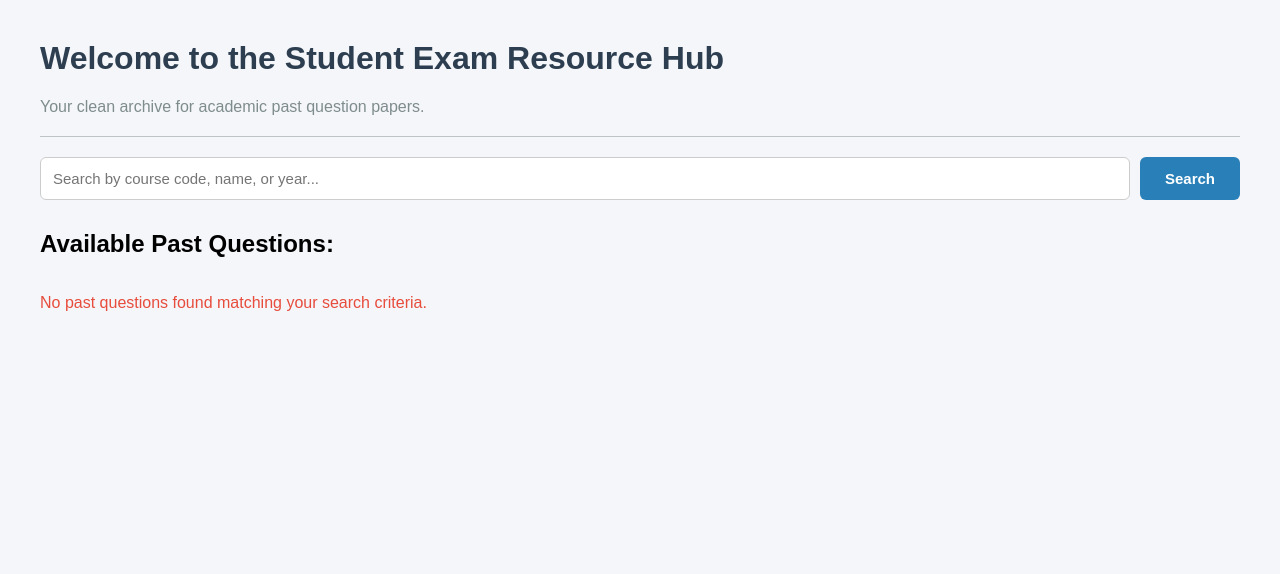
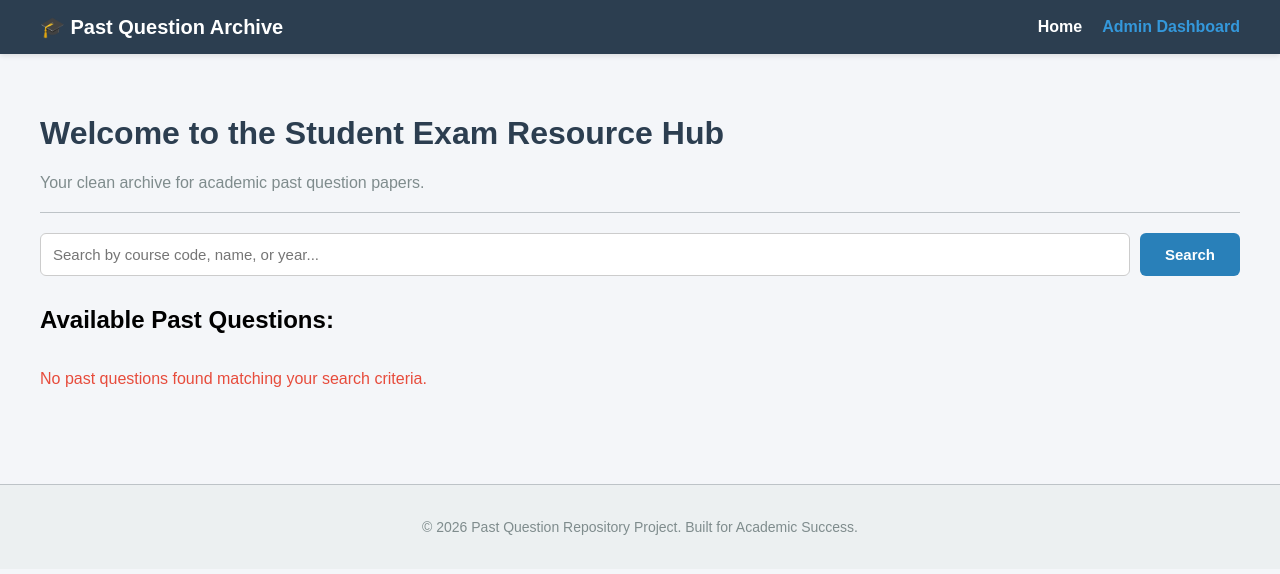
Before and after one commit to IYANU-98/ESTHER-S-DJANGO_SITE, a Django app: page / in a window 1280 px wide. Shown: the top 574 px of the page. Run offline with Django 5.2, Linux system fonts and the light colour scheme; data that the repository does not hold is empty.

Commit message:
Implemented Reusable Template Inheritance Architecture Using Master Base HTML Shell Layout

```diff
--- /dev/null
+++ b/home/templates/home/base.html
@@ -0,0 +1,34 @@
+{% load static %}
+<!DOCTYPE html>
+<html lang="en">
+<head>
+    <meta charset="UTF-8">
+    <meta name="viewport" content="width=device-width, initial-scale=1.0">
+    <title>{% block title %}Student Resource Hub{% endblock %}</title>
+    <link rel="stylesheet" href="{% static 'home/style.css' %}">
+</head>
+<body style="font-family: Arial, sans-serif; margin: 0; padding: 0; background-color: #f4f6f9;">
+
+    <!-- CENTRAL NAVIGATION HEADER BAR -->
+    <header style="background-color: #2c3e50; color: white; padding: 15px 40px; display: flex; justify-content: space-between; align-items: center; box-shadow: 0 2px 5px rgba(0,0,0,0.1);">
+        <h2 style="margin: 0; font-size: 20px;">🎓 Past Question Archive</h2>
+        <nav style="display: flex; gap: 20px;">
+            <a href="/" style="color: white; text-decoration: none; font-weight: bold;">Home</a>
+            <a href="/admin" target="_blank" style="color: #3498db; text-decoration: none; font-weight: bold;">Admin Dashboard</a>
+        </nav>
+    </header>
+
+    <!-- WRAPPER FOR DYNAMIC CONTENT CONTAINER -->
+    <main style="padding: 40px; max-width: 1200px; margin: 0 auto;">
+        {% block content %}
+        <!-- Your individual page files will inject their unique layouts inside this slot -->
+        {% endblock %}
+    </main>
+
+    <!-- CENTRAL SITE FOOTER -->
+    <footer style="text-align: center; padding: 20px; color: #7f8c8d; font-size: 14px; margin-top: 40px; background-color: #ecf0f1; border-top: 1px solid #bdc3c7;">
+        <p>&copy; 2026 Past Question Repository Project. Built for Academic Success.</p>
+    </footer>
+
+</body>
+</html>
--- a/home/templates/home/index.html
+++ b/home/templates/home/index.html
@@ -1,19 +1,13 @@
-{% load static %}
-<!DOCTYPE html>
-<html lang="en">
-<head>
-    <meta charset="UTF-8">
-    <meta name="viewport" content="width=device-width, initial-scale=1.0">
-    <title>Student Resource Hub</title>
-    <link rel="stylesheet" href="{% static 'home/style.css' %}">
-</head>
-<body>
+{% extends 'home/base.html' %}  <!-- This links this child file to your master parent file -->
 
+{% block title %}Homepage - Student Resource Hub{% endblock %}
+
+{% block content %}
     <h1>Welcome to the Student Exam Resource Hub</h1>
     <p class="subtitle">Your clean archive for academic past question papers.</p>
     <hr style="border: 0; height: 1px; background: #bdc3c7; margin: 20px 0;">
 
-    <!-- BRAND NEW SEARCH BAR FORM PANEL -->
+    <!-- SEARCH BAR FORM PANEL -->
     <form method="GET" action="" style="margin-bottom: 30px; display: flex; gap: 10px;">
         <input type="text" name="search_query" placeholder="Search by course code, name, or year..." value="{{ current_search }}" style="flex: 1; padding: 12px; border: 1px solid #ccc; border-radius: 6px; font-size: 15px;">
         <button type="submit" style="background-color: #2980b9; color: white; border: none; padding: 12px 25px; font-size: 15px; font-weight: bold; border-radius: 6px; cursor: pointer;">Search</button>
@@ -45,6 +39,4 @@
             <p style="color: #e74c3c;">No past questions found matching your search criteria.</p>
         {% endfor %}
     </div>
-
-</body>
-</html>
+{% endblock %}
```
